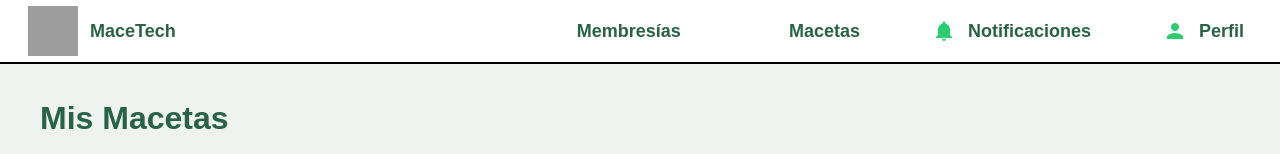
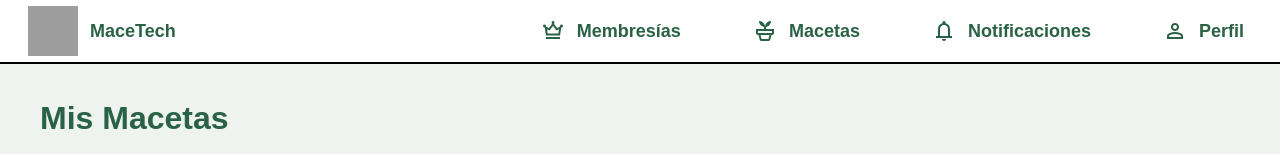
Before and after one commit to SevenSync/upc-pre-202510-1asi0572-2956-SevenSync-FrontEnd, an Angular app: page /pots in a window 1280 px wide. Shown: the top 154 px of the page. Built offline with nearby package versions, Linux system fonts and the light colour scheme; grey boxes are pictures that could not be loaded.

Commit message:
fix(toolbar): add fontSet for icons

```diff
--- a/src/app/components/public/toolbar/toolbar.component.html
+++ b/src/app/components/public/toolbar/toolbar.component.html
@@ -11,24 +11,24 @@
 
     <button
       mat-fab extended class="titles" routerLink="/memberships" routerLinkActive="active-button">
-      <mat-icon class="material-symbols-outlined crown-icon">crown</mat-icon>
+      <mat-icon fontSet="material-symbols-outlined crown-icon">crown</mat-icon>
       Membresías
     </button>
 
     <button
       mat-fab extended class="titles" routerLink="/pots" routerLinkActive="active-button">
-      <mat-icon class="material-symbols-outlined regular-icon">potted_plant</mat-icon>
+      <mat-icon fontSet="material-symbols-outlined regular-icon">potted_plant</mat-icon>
       Macetas
     </button>
 
     <button
       mat-fab extended class="titles" routerLink="/notifications" routerLinkActive="active-button">
-      <mat-icon class="material-symbols-outlined regular-icon">notifications</mat-icon>
+      <mat-icon fontSet="material-symbols-outlined regular-icon">notifications</mat-icon>
       Notificaciones
     </button>
 
     <button mat-fab extended class="titles" routerLink="/profile" routerLinkActive="active-button">
-      <mat-icon class="material-symbols-outlined regular-icon">person</mat-icon>
+      <mat-icon fontSet="material-symbols-outlined regular-icon">person</mat-icon>
       Perfil
     </button>
   </div>
```
